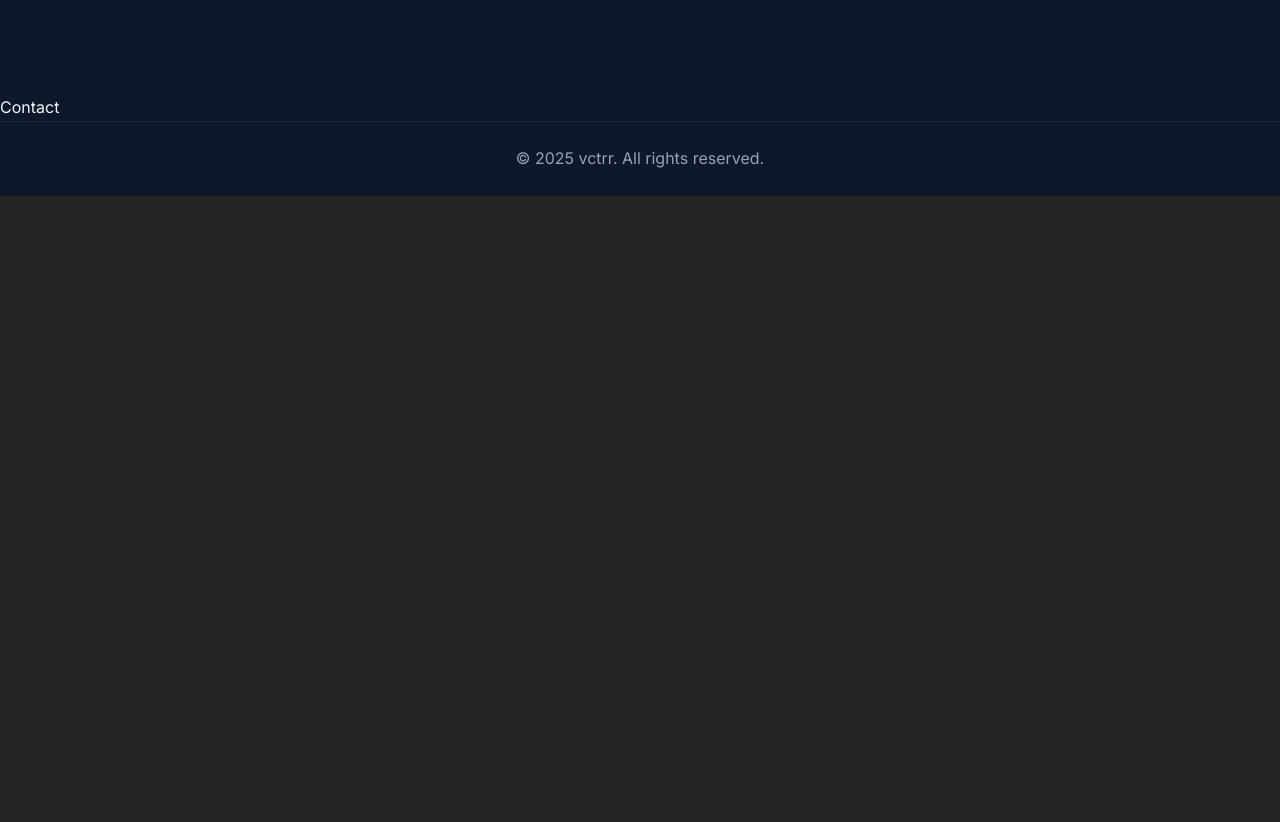
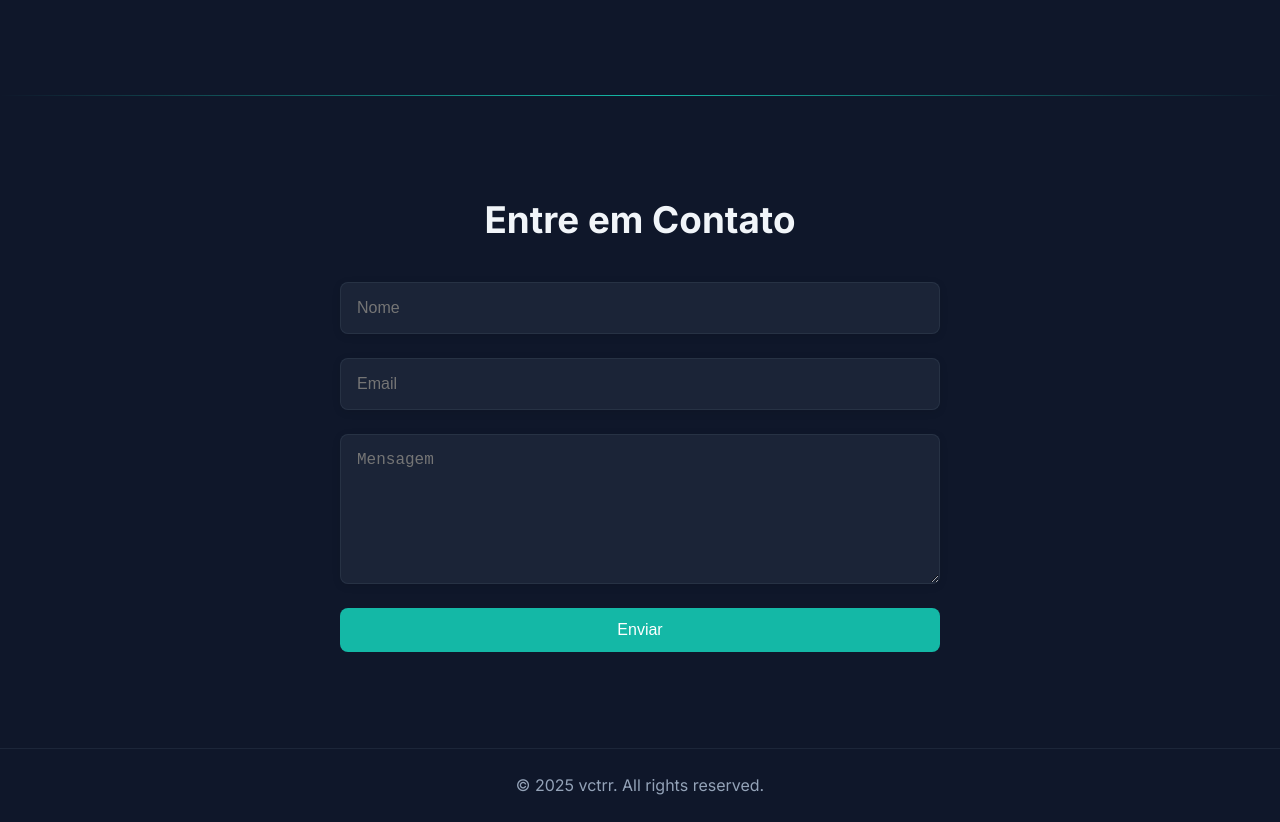
Before and after one commit to vctrr1/portfolio-website, a React (Vite) app: page / in a window 1280 px wide. Shown: the part 2226-3048 px from the top of the page. Before the commit the page ends 2422 px from the top, so only its background shows below. Built offline with nearby package versions, Linux system fonts and the light colour scheme.

Commit message:
feat: create contact section

```diff
--- a/src/App.css
+++ b/src/App.css
@@ -283,6 +283,79 @@
   border: 1px solid var(--card-border);
 }
 
+/* Contact section */
+.contact {
+  padding: 6rem 5%;
+
+  position: relative;
+}
+
+.contact::before {
+  content: "";
+  position: absolute;
+  top: 0;
+  left: 0;
+  right: 0;
+  height: 1px;
+  background: linear-gradient(
+    90deg,
+    transparent,
+    var(--accent-color),
+    transparent
+  );
+}
+
+.contact h2 {
+  text-align: center;
+  font-size: 2.3rem;
+  margin-bottom: 2rem;
+}
+
+.contact-content {
+  max-width: 600px;
+  margin: 0 auto;
+}
+
+.contact-form {
+  display: flex;
+  flex-direction: column;
+  gap: 1.5rem;
+}
+
+.contact-form input,
+.contact-form textarea {
+  padding: 1rem;
+  border: 1px solid var(--card-border);
+  border-radius: 8px;
+  background: var(--card-bg);
+  color: var(--text-color);
+  font-size: 1rem;
+  box-shadow: 0 2px 8px rgba(0, 0, 0, 0.1);
+  transition: all 0.3s ease;
+}
+
+.contact-form input:focus,
+.contact-form textarea:focus {
+  outline: none;
+  box-shadow: 0 4px 10px rgba(20, 184, 166, 0.2);
+}
+
+.contact-form textarea {
+  min-height: 150px;
+}
+
+.submit-button {
+  padding: 0.8rem;
+  background: var(--accent-color);
+  color: white;
+  border: none;
+  border-radius: 0.5rem;
+  cursor: pointer;
+  font-size: 1rem;
+  transition: all 0.3s ease;
+  overflow: hidden;
+}
+
 .footer {
   text-align: center;
   padding: 1.5rem 0;
--- a/src/components/Contact.tsx
+++ b/src/components/Contact.tsx
@@ -1,5 +1,72 @@
+import { motion } from "framer-motion";
+
+const fadeInUp = {
+  initial: { opacity: 0, y: 20 },
+  animate: { opacity: 1, y: 0 },
+  transition: { duration: 0.5 },
+};
+
+const staggerContainer = {
+  animate: {
+    transition: {
+      staggerChildren: 0.1,
+      delayChildren: 0.5,
+    },
+  },
+};
+
 const Contact = () => {
-  return <div id="contact">Contact</div>;
+  return (
+    <motion.section
+      id="contact"
+      className="contact"
+      initial={{ opacity: 0 }}
+      whileInView={{ opacity: 1 }}
+      viewport={{ once: true }}
+      transition={{ duration: 0.6 }}
+    >
+      <motion.h2
+        variants={fadeInUp}
+        initial="initial"
+        animate="animate"
+        viewport={{ once: true }}
+      >
+        Entre em Contato
+      </motion.h2>
+      <motion.div className="contact-content" variants={fadeInUp}>
+        <motion.form className="contact-form">
+          <motion.input
+            type="text"
+            name="name"
+            placeholder="Nome"
+            whileFocus={{ scale: 1.02 }}
+            required
+          />
+          <motion.input
+            type="email"
+            name="email"
+            placeholder="Email"
+            whileFocus={{ scale: 1.02 }}
+            required
+          />
+          <motion.textarea
+            name="message"
+            placeholder="Mensagem"
+            whileFocus={{ scale: 1.02 }}
+            required
+          />
+          <motion.button
+            className="submit-button"
+            type="submit"
+            whileHover={{ scale: 1.05, transition: { duration: 0.2 } }}
+            whileTap={{ scale: 0.95 }}
+          >
+            Enviar
+          </motion.button>
+        </motion.form>
+      </motion.div>
+    </motion.section>
+  );
 };
 
 export default Contact;
```
